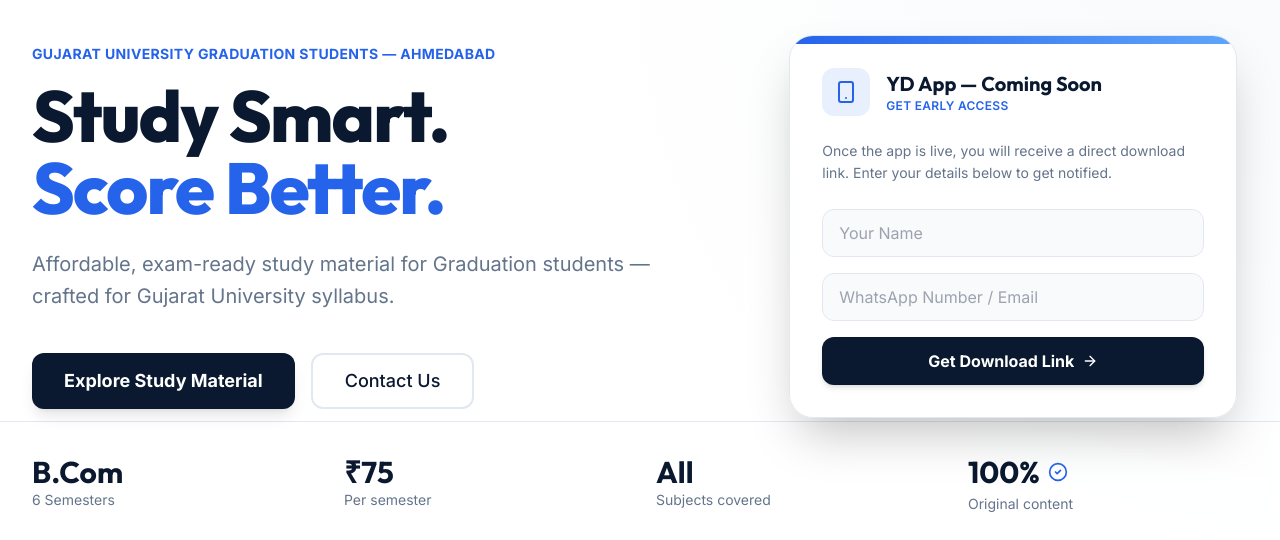
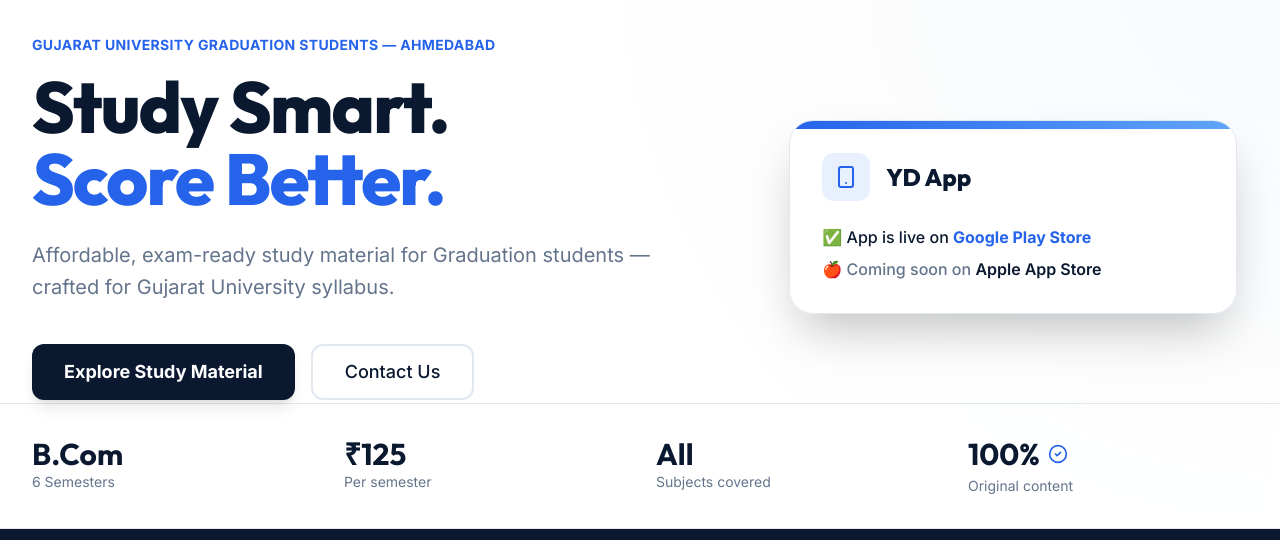
Before and after one commit to yuvraj0312-star/yd-publication-website, a React (Vite) app: page / in a window 1280 px wide. Shown: the part 156-696 px from the top of the page. Built offline with nearby package versions, Linux system fonts and the light colour scheme; no server answers.

Commit message:
Update Hero 1.jsx

```diff
--- a/src/components/Hero.jsx
+++ b/src/components/Hero.jsx
@@ -1,4 +1,4 @@
-import { Smartphone, ArrowRight, CheckCircle2 } from 'lucide-react';
+import { Smartphone, CheckCircle2 } from 'lucide-react';
 
 export default function Hero() {
   return (
@@ -30,7 +30,7 @@
               </div>
             </div>
 
-            {/* YD App Early Access Form */}
+            {/* YD App Card */}
             <div className="lg:w-5/12 w-full max-w-md animate-fade-in-up" style={{ animationDelay: '0.2s' }}>
               <div className="bg-white/90 backdrop-blur-md p-8 rounded-3xl border border-border shadow-2xl relative overflow-hidden">
                 <div className="absolute top-0 left-0 w-full h-2 bg-gradient-to-r from-primary to-blue-400"></div>
@@ -38,24 +38,17 @@
                   <div className="h-12 w-12 rounded-xl bg-primary/10 flex items-center justify-center text-primary shrink-0">
                     <Smartphone className="h-6 w-6" />
                   </div>
-                  <div>
-                    <h3 className="text-xl font-bold text-navy">YD App — Coming Soon</h3>
-                    <p className="text-xs font-semibold text-primary uppercase tracking-wide">Get Early Access</p>
-                  </div>
+                  <h3 className="text-2xl font-extrabold text-navy">YD App</h3>
                 </div>
-                <p className="text-sm text-muted-foreground mb-6 leading-relaxed">
-                  Once the app is live, you will receive a direct download link. Enter your details below to get notified.
+                <p className="text-base font-medium text-navy mb-2">
+                  ✅ App is live on <span className="text-primary font-bold">Google Play Store</span>
                 </p>
-                <form className="space-y-4" onSubmit={(e) => { e.preventDefault(); alert('Thanks! We will notify you when the app is live.'); }}>
-                  <input type="text" placeholder="Your Name" className="w-full h-12 rounded-xl bg-muted border border-border px-4 text-navy focus:outline-none focus:ring-2 focus:ring-primary/50 transition-shadow" required />
-                  <input type="text" placeholder="WhatsApp Number / Email" className="w-full h-12 rounded-xl bg-muted border border-border px-4 text-navy focus:outline-none focus:ring-2 focus:ring-primary/50 transition-shadow" required />
-                  <button type="submit" className="w-full h-12 bg-navy text-white hover:bg-navy-light rounded-xl font-bold transition-all shadow-md hover:shadow-lg flex items-center justify-center gap-2">
-                    Get Download Link
-                    <ArrowRight className="h-4 w-4" />
-                  </button>
-                </form>
+                <p className="text-base font-medium text-muted-foreground">
+                  🍎 Coming soon on <span className="font-semibold text-navy">Apple App Store</span>
+                </p>
               </div>
             </div>
+
           </div>
         </div>
 
@@ -68,7 +61,7 @@
                 <span className="text-sm text-muted-foreground">6 Semesters</span>
               </div>
               <div className="flex flex-col">
-                <span className="text-3xl font-display font-bold text-navy">₹75</span>
+                <span className="text-3xl font-display font-bold text-navy">₹125</span>
                 <span className="text-sm text-muted-foreground">Per semester</span>
               </div>
               <div className="flex flex-col">
```
